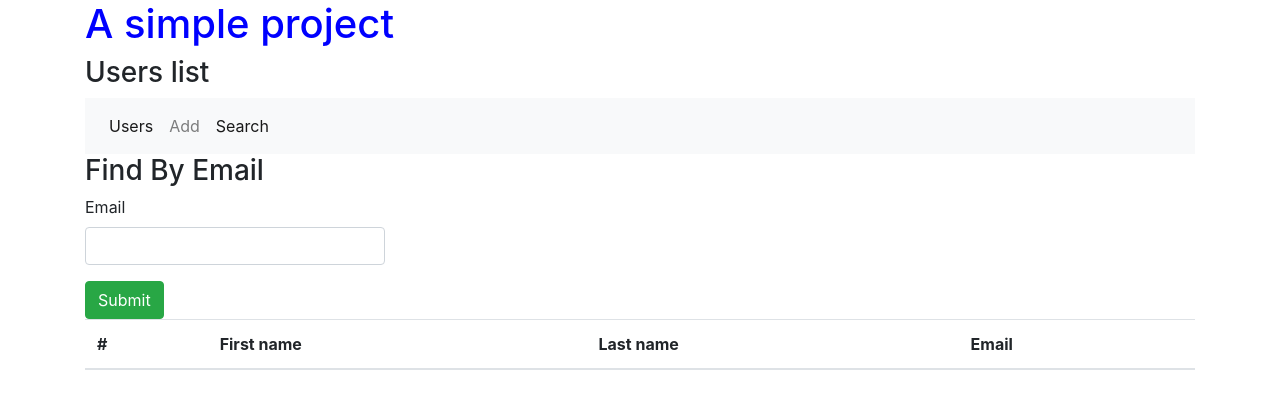
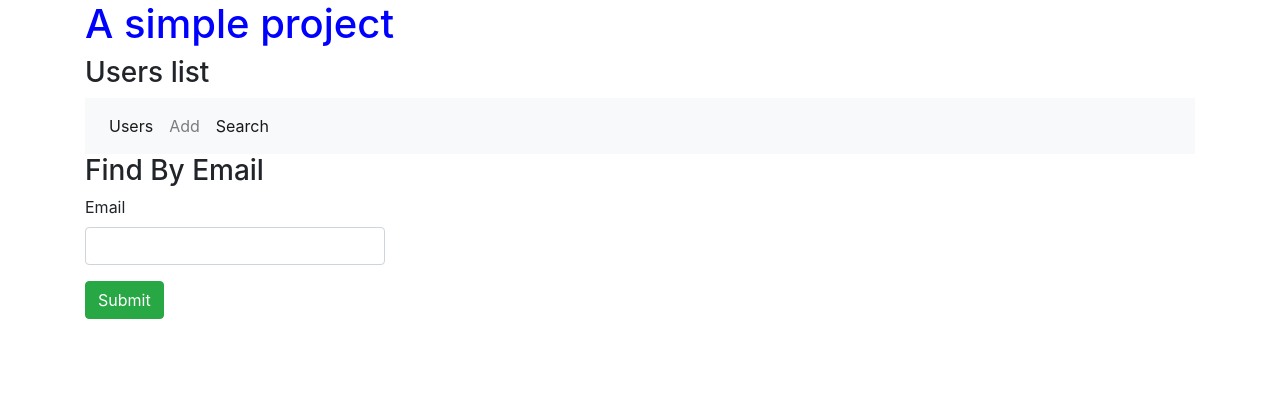
Before and after one commit to Peibl/angular-spring, an Angular app in the folder frontend/: page /findbyemail in a window 1280 px wide. Shown: the top 408 px of the page. Built offline with nearby package versions, Linux system fonts and the light colour scheme.

Commit message:
modified search view

```diff
--- a/frontend/src/app/CRUD/search-users/search-users.component.html
+++ b/frontend/src/app/CRUD/search-users/search-users.component.html
@@ -11,8 +11,8 @@
     </div>
   </form>
 </div>
-
-<table class="table">
+<br/>
+<table class="table" *ngIf="users">
   <thead>
   <tr>
     <th scope="col">#</th>
```
